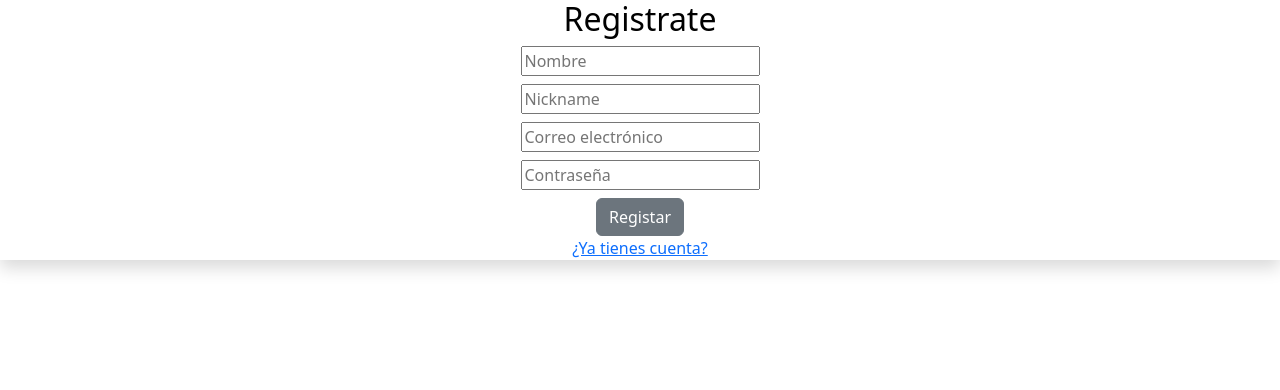
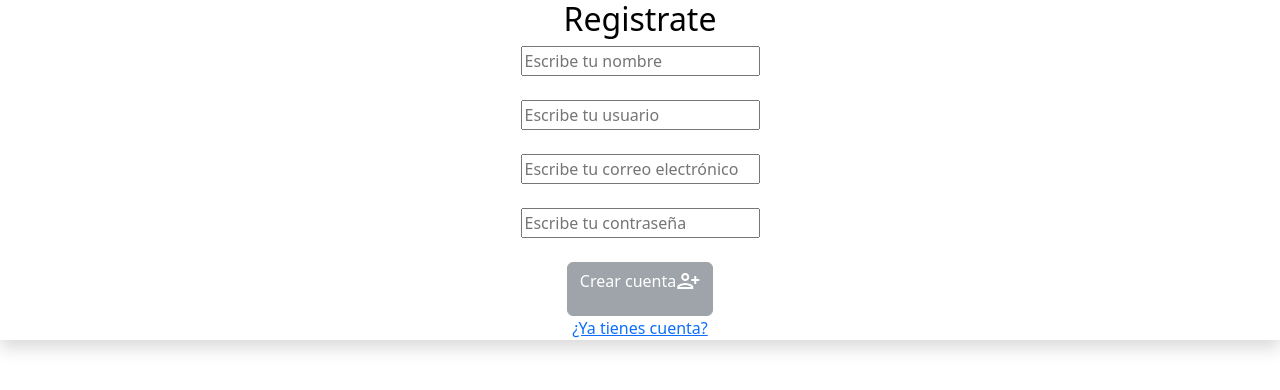
Before and after one commit to teparuiz/pokedex-rodrigo-ruiz, a React (Create React App) app: page /Register in a window 1280 px wide. Shown: the top 390 px of the page. Built offline with nearby package versions, Linux system fonts and the light colour scheme.

Commit message:
se conecto clientes con el redux

```diff
--- a/package.json
+++ b/package.json
@@ -9,6 +9,7 @@
     "axios": "^1.5.0",
     "bootstrap": "^5.2.3",
     "bootstrap-icons": "^1.10.4",
+    "material-icons": "^1.13.10",
     "react": "^18.2.0",
     "react-bootstrap": "^2.7.4",
     "react-dom": "^18.2.0",
@@ -17,6 +18,7 @@
     "react-router-dom": "^6.10.0",
     "react-scripts": "5.0.1",
     "redux": "^4.2.1",
+    "redux-thunk": "^2.4.2",
     "web-vitals": "^2.1.4"
   },
   "scripts": {
--- a/src/App.js
+++ b/src/App.js
@@ -2,13 +2,14 @@ import React, { useState } from "react";
 import { BrowserRouter as Router, Routes, Route } from "react-router-dom";
 import "bootstrap/dist/css/bootstrap.min.css";
 
-import Login from '../src/components/login/Login'
-import Home from '../src/components/home/Home'
-import Details from '../src/components/details/Details'
-import Register from '../src/components/login/Register'
+import Login from "../src/components/login/Login";
+import Home from "../src/components/home/Home";
+import Details from "../src/components/details/Details";
+import Register from "../src/components/login/Register";
 
-function App(props) {
-  const [isLogged, setIsLogged] = useState(false)
+import { connect } from "react-redux";
+const App = (props) => {
+  const [isLogged, setIsLogged] = useState(false);
 
   return (
     <div>
@@ -17,27 +18,38 @@ function App(props) {
           <Route
             path="/"
             element={
-              isLogged ?
-                (<Home isLogged={isLogged} setIsLogged={setIsLogged}  />
+              isLogged ? (
+                <Home isLogged={isLogged} setIsLogged={setIsLogged} />
               ) : (
                 <Login isLogged={isLogged} setIsLogged={setIsLogged} />
               )
             }
           />
-          <Route path="/Home" element={<Home isLogged={isLogged} setIsLogged={setIsLogged}  />} />
+          <Route
+            path="/Home"
+            element={<Home isLogged={isLogged} setIsLogged={setIsLogged} />}
+          />
 
-          <Route path="/details/:name" element={<Details isLogged={isLogged} setIsLogged={setIsLogged}  />} />
+          <Route
+            path="/details/:name"
+            element={<Details isLogged={isLogged} setIsLogged={setIsLogged} />}
+          />
           <Route
             path="/Login"
-            element={<Login isLogged={isLogged} setIsLogged={setIsLogged}  />}
+            element={<Login isLogged={isLogged} setIsLogged={setIsLogged} />}
           />
-          <Route path="/Register"
-          element={<Register isLogged={isLogged} setIsLogged={setIsLogged}   />} />
-
-          </Routes>
+          <Route
+            path="/Register"
+            element={<Register isLogged={isLogged} setIsLogged={setIsLogged} />}
+          />
+        </Routes>
       </Router>
     </div>
   );
 }
-
-export default App;
+const MapStateToProps = ({ data }) => {
+  return {
+    data,
+  };
+};
+export default connect(MapStateToProps)(App);
--- a/src/components/form/Button.js
+++ b/src/components/form/Button.js
@@ -0,0 +1,28 @@
+import React from "react";
+
+const Button = (props) => {
+  const {
+    name,
+    onClick,
+    className = "btn btn-secondary",
+    icon,
+    disabled = false,
+  } = props;
+  return (
+    <div className="flex mt-4">
+      <button
+        type="submit"
+        className={className}
+        onClick={onClick}
+        disabled={disabled}
+      >
+        <p className="d-flex justify-content-center align-items-center">
+          {name}
+          {icon ? <i className="material-icons">{icon}</i> : null}
+        </p>
+      </button>
+    </div>
+  );
+};
+
+export default Button;
--- a/src/components/form/Input.js
+++ b/src/components/form/Input.js
@@ -0,0 +1,32 @@
+import React from "react";
+
+const Input = (props) => {
+  const {
+    type = "",
+    name = "",
+    value,
+    onChange,
+    placeholder = "",
+    pattern = "",
+    required = false,
+  } = props;
+
+  const _onChange = (e) => {
+    onChange(e.target.value);
+  };
+  return (
+    <div className="flex flex-col mb-4">
+      <input
+        type={type}
+        name={name}
+        value={value}
+        onChange={_onChange}
+        placeholder={placeholder}
+        pattern={pattern}
+        required={required}
+      />
+    </div>
+  );
+};
+
+export default Input;
--- a/src/components/login/Login.js
+++ b/src/components/login/Login.js
@@ -1,14 +1,15 @@
 import React, { useState } from "react";
 import { Link, useNavigate } from "react-router-dom";
 import style from "../../style/login.module.css";
+import Input from "../form/Input";
+import Button from "../form/Button";
 const Login = (props) => {
   const { isLogged, setIsLogged } = props;
   const [email, setEmail] = useState("");
   const [password, setPassword] = useState("");
   const navigate = useNavigate();
 
-  const login = (e) => {
-    e.preventDefault();
+  const login = () => {
     const storedEmail = localStorage.getItem("email");
     const storedPassword = localStorage.getItem("password");
 
@@ -33,32 +34,27 @@ const Login = (props) => {
           <form autoComplete="off">
             <div className="flex flex-col mb-4">
               <div className="col-6">
-                <input
+                <Input
                   type="email"
-                  id="sign-in-email"
                   name="Correo"
                   value={email}
-                  onChange={(e) => {
-                    setEmail(e.target.value);
-                  }}
-                  placeholder="Correo electrónico"
+                  onChange={setEmail}
+                  placeholder="Escribe tu correo electrónico"
                   pattern=".+@globex\.com"
-                  required
+                  required={true}
                 />
               </div>
             </div>
             <div className="flex flex-col mb-4">
               <div className="col-6">
-                <input
+                {" "}
+                <Input
                   type="password"
-                  id="sign-in-password"
                   name="Contraseña"
+                  placeholder="Escribe tu contraseña"
+                  onChange={setPassword}
                   value={password}
-                  onChange={(e) => {
-                    setPassword(e.target.value);
-                  }}
-                  placeholder="Contraseña"
-                  required
+                  required={true}
                 />
               </div>
             </div>
@@ -66,13 +62,12 @@ const Login = (props) => {
               className="flex mt-
             4"
             >
-              <button
-                type="submit"
+              <Button
+                onClick={login}
+                name="Iniciar sesión"
+                icon="login"
                 className="btn btn-secondary"
-                onClick={login}
-              >
-                Iniciar sesión
-              </button>
+              />
               <div>
                 <Link to="/register">¿No tienes una cuenta?</Link>
               </div>
--- a/src/components/login/Register.js
+++ b/src/components/login/Register.js
@@ -1,5 +1,7 @@
 import React, { useState } from "react";
 import { Link, useNavigate } from "react-router-dom";
+import Input from "../form/Input";
+import Button from "../form/Button";
 
 function Register(props) {
   const { setIsLogged } = props;
@@ -31,6 +33,14 @@ function Register(props) {
       alert("Revisa tus datos");
     }
   };
+
+  const _disabled = () => {
+    let disabled = false;
+    if (!password) return (disabled = true);
+    if (!email) return (disabled = true);
+
+    return disabled;
+  };
   return (
     <>
       <div className="flex flex-col w-full max-w-md px-4 py-8 rounded-lg shadow dark:bg-gray-800 sm:px-6 md:px-8 lg:px-10 text-center">
@@ -40,71 +50,56 @@ function Register(props) {
         <form autoComplete="off">
           <div className="flex flex-col mb-2">
             <div className="flex relative ">
-              <input
-                type="text"
-                id="sign-in-name"
+              <Input
                 name="Nombre"
                 value={name}
-                onChange={(e) => {
-                  setName(e.target.value);
-                }}
-                placeholder="Nombre"
+                onChange={setName}
+                placeholder="Escribe tu nombre"
               />
             </div>
           </div>
           <div className="flex flex-col mb-2">
             <div className="flex relative ">
-              <input
-                type="text"
-                id="sign-in-nickname"
-                name="Alias"
+              <Input
+                name="Usuario"
                 value={nickName}
-                onChange={(e) => {
-                  setNickName(e.target.value);
-                }}
-                placeholder="Nickname"
+                onChange={setNickName}
+                placeholder="Escribe tu usuario"
               />
             </div>
           </div>
           <div className="flex flex-col mb-2">
             <div className="flex relative ">
-              <input
+              <Input
                 type="email"
-                id="email"
                 name="Correo"
                 value={email}
-                onChange={(e) => {
-                  setEmail(e.target.value);
-                }}
-                placeholder="Correo electrónico"
+                onChange={setEmail}
+                placeholder="Escribe tu correo electrónico"
                 pattern=".+@globex\.com"
-                required
+                required={true}
               />
             </div>
           </div>
           <div className="flex flex-col mb-2">
             <div className="flex relative ">
-              <input
+              <Input
                 type="password"
-                id="sign-in-password"
                 name="Contraseña"
+                placeholder="Escribe tu contraseña"
+                onChange={setPassword}
                 value={password}
-                onChange={(e) => {
-                  setPassword(e.target.value);
-                }}
-                placeholder="Contraseña"
-                required
+                required={true}
               />
             </div>
           </div>
           <div className="flex w-full mt-2">
-            <button
-              type="submit"
-              className="btn btn-secondary"
+            <Button
               onClick={register}
-            >
-              Registar
-            </button>
+              name="Crear cuenta"
+              icon="person_add_alt"
+              disabled={_disabled()}
+            />
           </div>
           <div>
             <Link to="/login">¿Ya tienes cuenta?</Link>
--- a/src/redux/actions/pokemons.js
+++ b/src/redux/actions/pokemons.js
@@ -1,22 +1,26 @@
 import axios from "axios";
-import { SET_POKEMONS } from "../types";
+import { SET_POKEMON } from "../types";
 
-export const GET_POKEMONS = () => (dispatch, getState) => {
+export const GET_POKEMONS = (page, limit) => (dispatch, getState) => {
   return new Promise((resolve, reject) => {
+    const newOffset = (page - 1) * limit; // Corrige el cálculo de offset
     axios({
       method: "GET",
-      url: "",
+      url: `https://pokeapi.co/api/v2/pokemon?limit=${limit}&offset=${newOffset}`,
       headers: {
         authorization: false,
       },
     })
       .then(({ data }) => {
         dispatch({
-          type: SET_POKEMONS,
+          type: SET_POKEMON,
           data: data,
         });
-        return resolve(data);
+        resolve(data);
       })
-      .catch((err) => console.error(reject, err));
+      .catch((err) => {
+        console.error(err);
+        reject(err);
+      });
   });
 };
--- a/src/redux/store.js
+++ b/src/redux/store.js
@@ -1,4 +1,5 @@
-import {createStore} from 'redux';
+import {createStore, applyMiddleware} from 'redux';
 import rootReducer from './reducers'
+import thunk from 'redux-thunk'
 
-export default createStore(rootReducer)
+export default createStore(rootReducer, applyMiddleware(thunk))
--- /dev/null
+++ b/src/style/globals.css
@@ -0,0 +1,3 @@
+.capitalize {
+    text-transform: capitalize;
+}
```
Also changed, not shown: src/components/home/Home.js (+30 -7 lines), src/index.js (+5 -4 lines), 1 other file (tests, documents, lock files or other folders).
